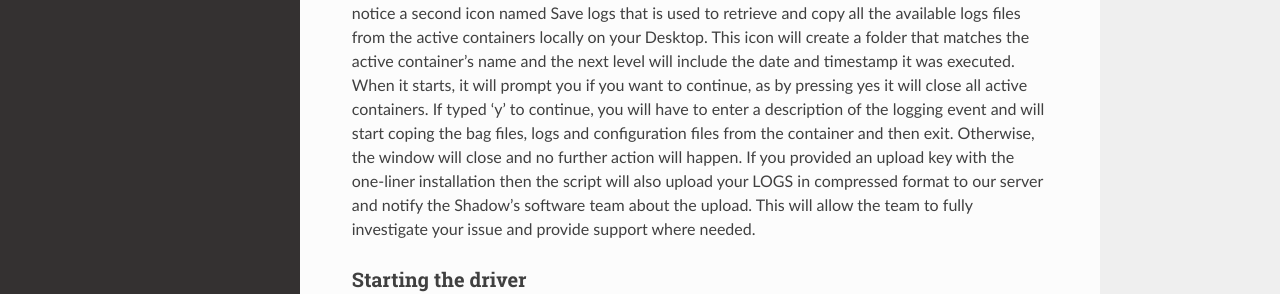
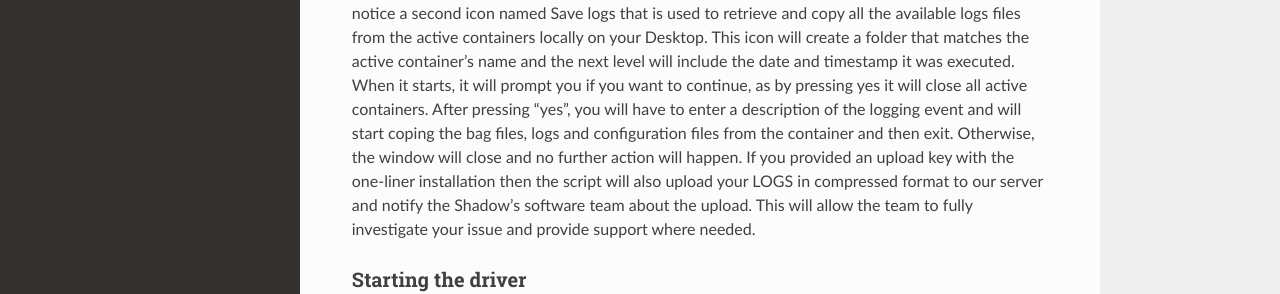
Before and after one commit to shadow-robot/sr_dexterous_hand_documentation, a Sphinx documentation site: the page built from docs/user_guide/1_setting_up_the_hand.md, in a window 1280 px wide and 900 px high, scrolled down 6447 px. Shown: the part 278-572 px from the top of the window. Built offline with Sphinx 7.4.7 and the Read the Docs theme 2.0.0, drawn with Linux system fonts in a browser that asks for light colours; some of the changed text lies outside the part shown.

Commit message:
Addressing review comments

```diff
--- a/docs/user_guide/1_setting_up_the_hand.md
+++ b/docs/user_guide/1_setting_up_the_hand.md
@@ -191,7 +191,7 @@ $ docker ps -a
 The container will be ready when fingers move to the zero position.
 
 ### Saving log files and uploading data to our server
-When running the one-liner, along with the icon that starts the Dexterous Hand, you will also notice a second icon named Save logs that is used to retrieve and copy all the available logs files from the active containers locally on your Desktop. This icon will create a folder that matches the active container's name and the next level will include the date and timestamp it was executed. When it starts, it will prompt you if you want to continue, as by pressing yes it will close all active containers. If typed 'y' to continue, you will have to enter a description of the logging event and will start coping the bag files, logs and configuration files from the container and then exit. Otherwise, the window will close and no further action will happen. If you provided an upload key with the one-liner installation then the script will also upload your LOGS in compressed format to our server and notify the Shadow's software team about the upload. This will allow the team to fully investigate your issue and provide support where needed.
+When running the one-liner, along with the icon that starts the Dexterous Hand, you will also notice a second icon named Save logs that is used to retrieve and copy all the available logs files from the active containers locally on your Desktop. This icon will create a folder that matches the active container's name and the next level will include the date and timestamp it was executed. When it starts, it will prompt you if you want to continue, as by pressing yes it will close all active containers. After pressing "yes", you will have to enter a description of the logging event and will start coping the bag files, logs and configuration files from the container and then exit. Otherwise, the window will close and no further action will happen. If you provided an upload key with the one-liner installation then the script will also upload your LOGS in compressed format to our server and notify the Shadow's software team about the upload. This will allow the team to fully investigate your issue and provide support where needed.
 
 ### Starting the driver
 
```
Also changed, not shown: docs/user_guide/2_software_description.md (+1 -1 lines).
